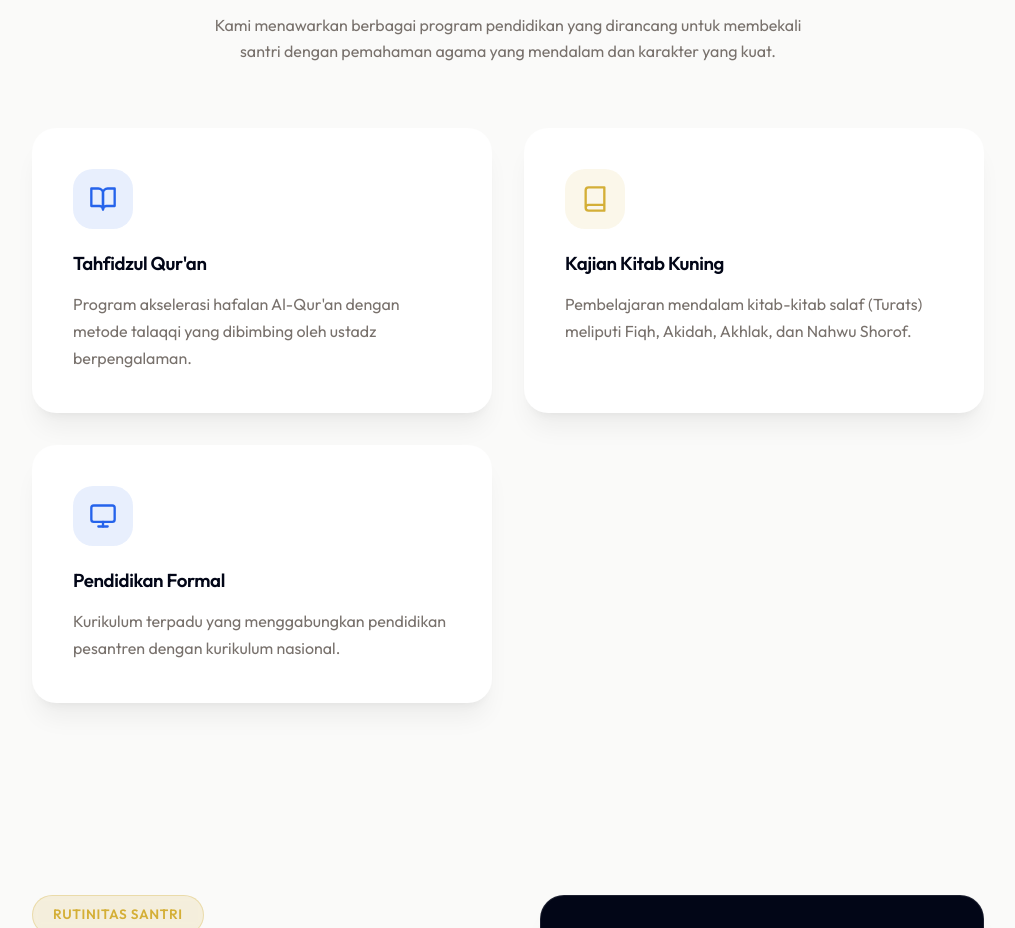
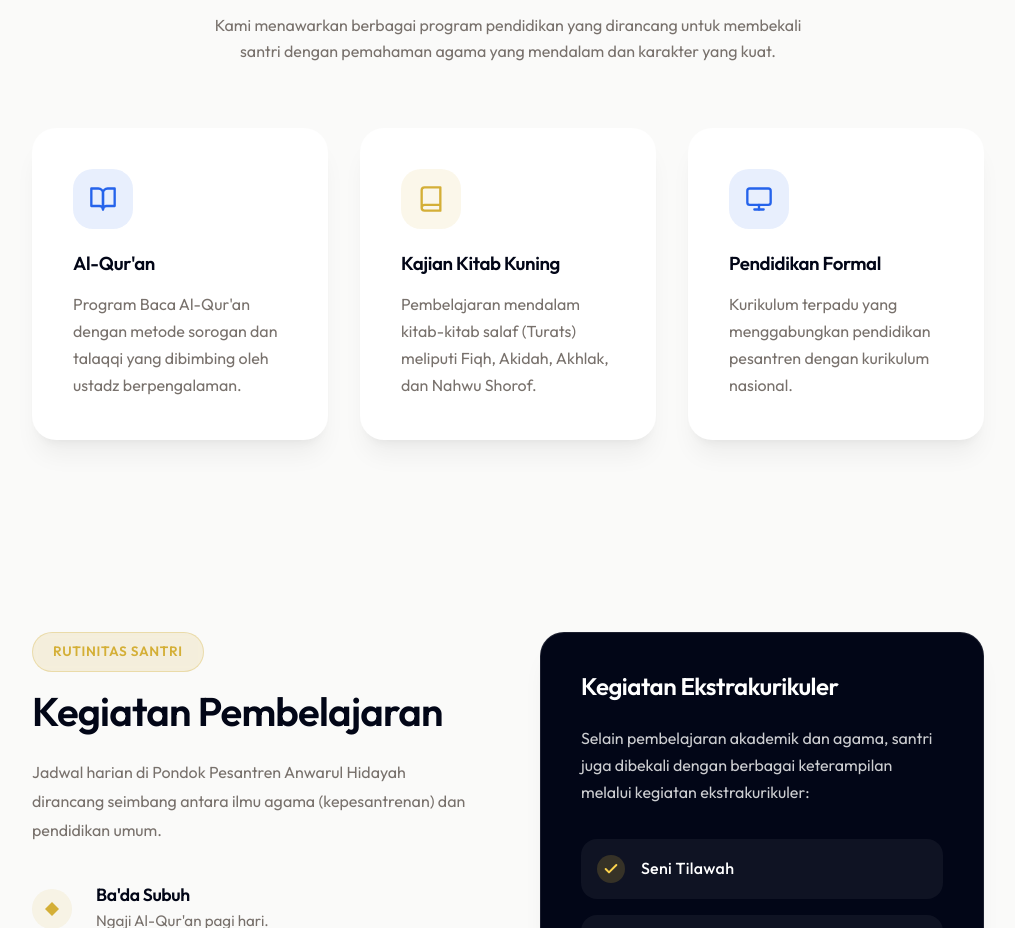
Before and after one commit to develzy/anwarulhidayah, a Next.js app: page / in a window 1280 px wide. Shown: the part 1730-2658 px from the top of the page, without its empty margins (132-1147 px from the left). Built offline with nearby package versions, Linux system fonts and the light colour scheme.

Commit message:
Update Al-Qur'an program and fix grid layout for desktop

```diff
--- a/src/app/globals.css
+++ b/src/app/globals.css
@@ -292,3 +292,19 @@ main {
 .animate-fade-in {
   animation: fadeIn 0.8s ease forwards;
 }
+
+.grid-3-col {
+  grid-template-columns: repeat(3, 1fr);
+}
+
+@media (max-width: 992px) {
+  .grid-3-col {
+    grid-template-columns: repeat(2, 1fr);
+  }
+}
+
+@media (max-width: 640px) {
+  .grid-3-col {
+    grid-template-columns: 1fr;
+  }
+}
--- a/src/app/page.tsx
+++ b/src/app/page.tsx
@@ -131,14 +131,14 @@ export default function Home() {
             </p>
           </div>
 
-          <div style={{ display: 'grid', gridTemplateColumns: 'repeat(auto-fit, minmax(300px, 1fr))', gap: '2rem' }}>
+          <div className="grid-3-col" style={{ display: 'grid', gap: '2rem' }}>
             <div className="card">
               <div style={{ width: '60px', height: '60px', background: 'rgba(37, 99, 235, 0.1)', color: 'var(--accent)', borderRadius: '1.25rem', display: 'flex', alignItems: 'center', justifyContent: 'center', marginBottom: '1.5rem' }}>
                 <svg width="28" height="28" fill="none" stroke="currentColor" strokeWidth="2" strokeLinecap="round" strokeLinejoin="round" viewBox="0 0 24 24"><path d="M2 3h6a4 4 0 0 1 4 4v14a3 3 0 0 0-3-3H2z"></path><path d="M22 3h-6a4 4 0 0 0-4 4v14a3 3 0 0 1 3-3h7z"></path></svg>
               </div>
-              <h3>Tahfidzul Qur'an</h3>
+              <h3>Al-Qur'an</h3>
               <p style={{ color: 'var(--text-muted)', marginTop: '1rem', lineHeight: 1.7 }}>
-                Program akselerasi hafalan Al-Qur'an dengan metode talaqqi yang dibimbing oleh ustadz berpengalaman.
+                Program Baca Al-Qur'an dengan metode sorogan dan talaqqi yang dibimbing oleh ustadz berpengalaman.
               </p>
             </div>
             <div className="card">
```
